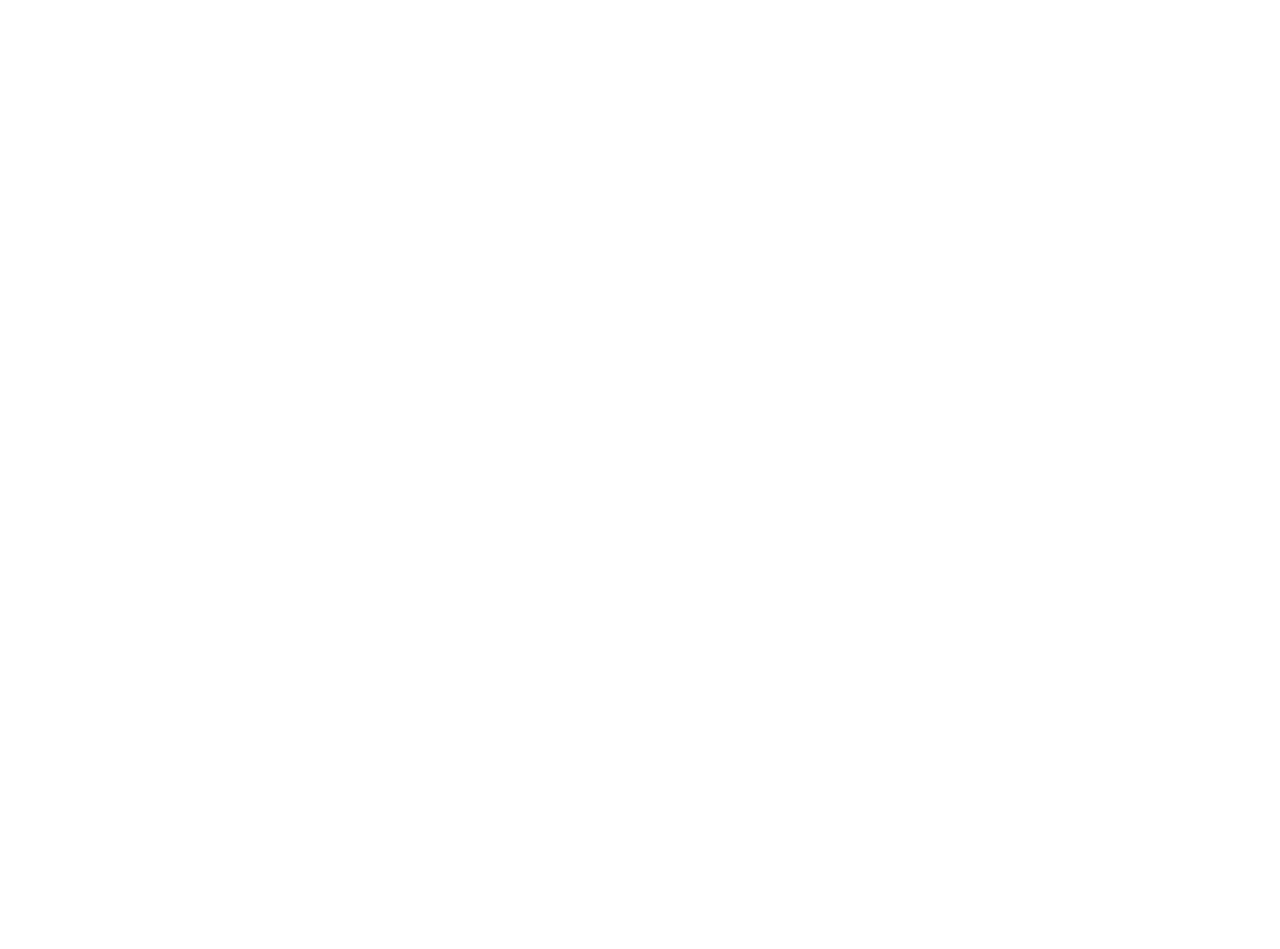
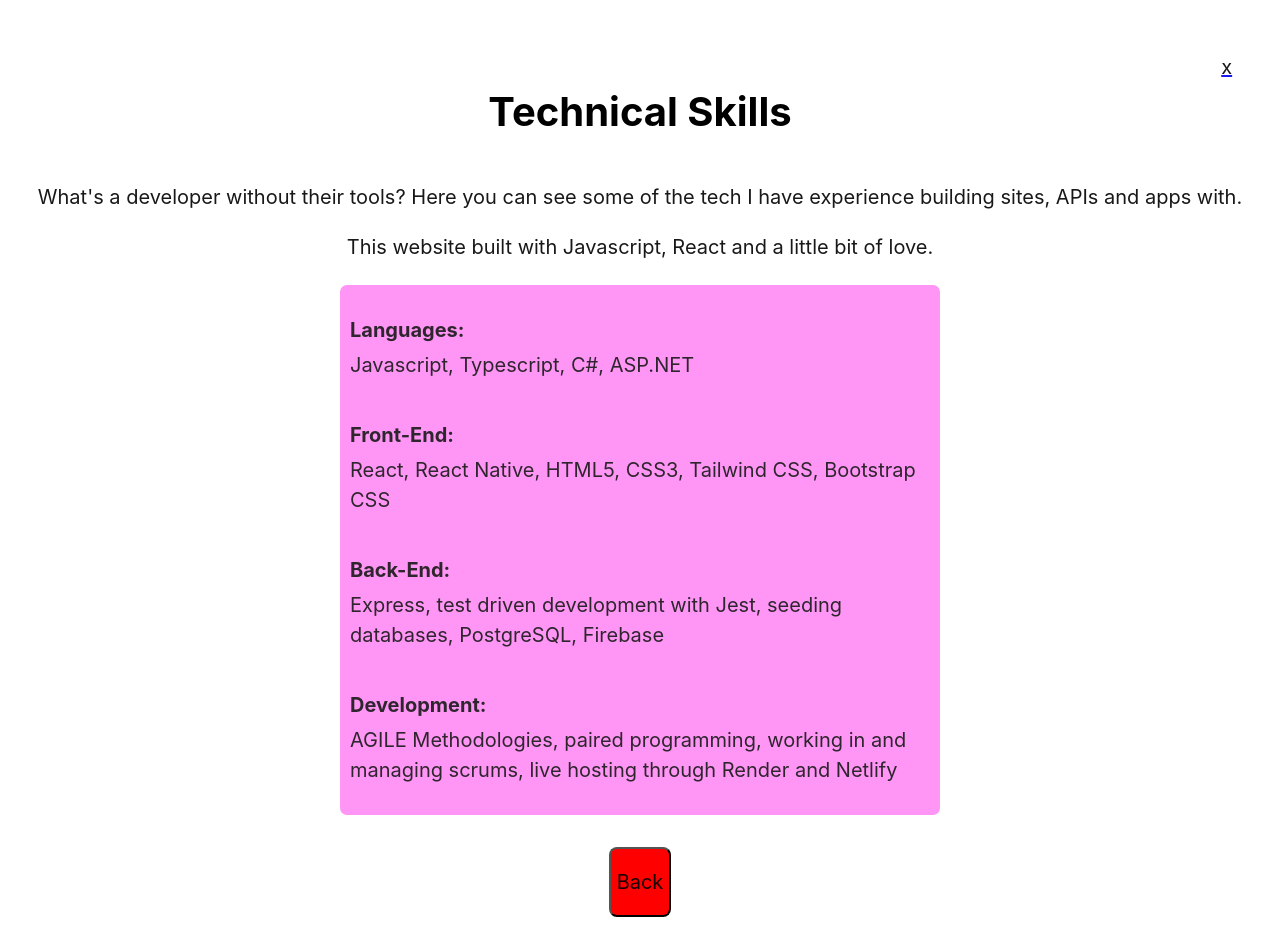
Before and after one commit to DanielCouperthwaite/urban-health, a React (Vite) app: page /contact in a window 1280 px wide. Before the commit this address had no page. Before the commit the page ends 800 px from the top, so only its background shows below. Built offline with nearby package versions, Linux system fonts and the light colour scheme.

Commit message:
adding navigation to abd pages

```diff
--- a/src/App.jsx
+++ b/src/App.jsx
@@ -5,7 +5,8 @@ import Hello from './Hello/Hello'
 import Home from './Home/Home'
 import About from "./Home/About/About";
 import Project from "./Home/Project/Project";
-import Tech from "./Home/Tech/Tech";
+import Donate from "./Home/Donate/Donate";
+import Contact from "./Home/Contact/Contact";
 import {projectsArray} from "./assets/projectsArray";
 
 function App() {
@@ -20,7 +21,8 @@ function App() {
           {/* <Route path="/" element={<Hello />} /> */}
           <Route path="/" element={<Home projects={projectsArray}/>} />
           <Route path="/about" element={<About />} />
-          <Route path="/tech" element={<Tech />} />
+          <Route path="/contact" element={<Contact />} />
+          <Route path="/donate" element={<Donate />} />
           <Route path="/project/:chosenProject" element={<Project projects={projectsArray}/>} />
         </Routes>
 
--- a/src/Home/About/About.jsx
+++ b/src/Home/Contact/Contact.jsx
@@ -1,13 +1,13 @@
 import { useState, useEffect } from 'react'
-import './About.css'
+import './Contact.css'
 import { Link } from 'react-router-dom'
 import { Box, Grow } from '@mui/material'
 
 import face from "../../assets/face.png"
-import ParticleEffectAbout from './ParticleEffectAbout'
+import ParticleEffectAbout from '../About/ParticleEffectAbout'
 
 
-export default function About () {
+export default function Contact () {
 
     const [loadOne, setLoadOne] =useState(false)
     const [loadTwo, setLoadTwo] =useState(false)
@@ -24,14 +24,14 @@ export default function About () {
     return (
         <>
 
-            <ParticleEffectAbout />
+            {/* <ParticleEffectAbout /> */}
 
             <Box>
                 <Grow in={loadOne}>
                     <div className="about">
 
                                         <div className='social-holder' style={{marginRight: "10px"}}>
-                                        <Link to="/home">
+                                        <Link to="/">
 
                                                 <p>{"x"}</p>
 
@@ -39,22 +39,26 @@ export default function About () {
                                         </div>
 
 
-                        <h3 style={{marginTop: "-20px"}}>Hello!</h3>
-                        <p>I'm Daniel Couperthwaite, a full stack developer based in Manchester.</p>
-                        <img className='face' src={face} alt="Daniel smiling for the camera"/>
+                        <h3 style={{marginTop: "-20px"}}>Technical Skills</h3>
+                        <p>What's a developer without their tools? Here you can see some of the tech I have experience building sites, APIs and apps with.</p>
+                        <p>This website built with Javascript, React and a little bit of love.</p>
                     </div>
                     </Grow>
                     <Grow in={loadTwo}>
                     <div className="about">
-                        <p>I created this site to show off some of my skills, projects, coding experience and, hopefully, a little of me as well!</p>
-                        <p>(And particle effects! Lots of particle effects!)</p>
-                        <p>I am passionate about technology and always trying to learn new skills.</p>
-                        <p>Outside of coding you can usually find me on a mountain somewhere, buried in a recipe book or trying for the thousandth time to finally play YYZ on guitar.</p>
-                        <p>So come on in. I'll put the kettle on. Make yourself at home. </p>
-
+                        <div className='tech-info'>
+                            <p className='tech-span'><strong>Languages: </strong></p>
+                            <p className='tech-p'>Javascript, Typescript, C#, ASP.NET</p>
+                            <p className='tech-span'><strong>Front-End:</strong></p>
+                            <p className='tech-p'>React, React Native, HTML5, CSS3, Tailwind CSS, Bootstrap CSS</p>
+                            <p className='tech-span'><strong>Back-End:</strong></p>
+                            <p className='tech-p'>Express, test driven development with Jest, seeding databases, PostgreSQL, Firebase</p>
+                            <p className='tech-span'><strong>Development:</strong></p>
+                            <p className='tech-p'>AGILE Methodologies, paired programming, working in and managing scrums, live hosting through Render and Netlify</p>
+                        </div>
 
                         <div>
-                                <Link to="/home">
+                                <Link to="/">
                                     <button style={{maxWidth: "200px"}}>
                                         <p>Back</p>
                                     </button>
--- /dev/null
+++ b/src/Home/Donate/Donate.css
@@ -0,0 +1,21 @@
+.tech-info {
+    border: solid white;
+    border-radius: 10px;
+    background-color: #fd02e875;
+    opacity: 0.9;
+    width: 100%;
+    max-width: 600px;
+    margin: auto;
+    text-align:left;
+}
+
+.tech-p {
+    padding: 10px;
+
+}
+
+.tech-span {
+    padding: 10px;
+    font-size: 20px;
+    margin-bottom: -35px;
+}
--- a/src/Home/Tech/Tech.jsx
+++ b/src/Home/Donate/Donate.jsx
@@ -1,5 +1,5 @@
 import { useState, useEffect } from 'react'
-import './Tech.css'
+import './Donate.css'
 import { Link } from 'react-router-dom'
 import { Box, Grow } from '@mui/material'
 
@@ -7,7 +7,7 @@ import face from "../../assets/face.png"
 import ParticleEffectAbout from '../About/ParticleEffectAbout'
 
 
-export default function Tech () {
+export default function Donate () {
 
     const [loadOne, setLoadOne] =useState(false)
     const [loadTwo, setLoadTwo] =useState(false)
@@ -24,14 +24,14 @@ export default function Tech () {
     return (
         <>
 
-            <ParticleEffectAbout />
+            {/* <ParticleEffectAbout /> */}
 
             <Box>
                 <Grow in={loadOne}>
                     <div className="about">
 
                                         <div className='social-holder' style={{marginRight: "10px"}}>
-                                        <Link to="/home">
+                                        <Link to="/">
 
                                                 <p>{"x"}</p>
 
@@ -58,7 +58,7 @@ export default function Tech () {
                         </div>
 
                         <div>
-                                <Link to="/home">
+                                <Link to="/">
                                     <button style={{maxWidth: "200px"}}>
                                         <p>Back</p>
                                     </button>
--- a/src/Home/Home.jsx
+++ b/src/Home/Home.jsx
@@ -80,7 +80,7 @@ export default function Home ({projects}) {
                         </div>
 
                         <div className="options">
-                                        <Link to="/tech">
+                                        <Link to="/contact">
                                             <button style={{borderRadius: "0px", borderLeft: "0px"}} className='home-button'>
                                                 <h2>Contact</h2>
                                             </button>
@@ -89,7 +89,7 @@ export default function Home ({projects}) {
                         </div>
 
                         <div className="options">
-                                        <Link to="/tech">
+                                        <Link to="/donate">
                                             <button style={{borderTopLeftRadius: "0px", borderBottomLeftRadius: "0px", borderLeft: "5px"}} className='home-button'>
                                                 <h2>Donate</h2>
                                             </button>
```
Also changed, not shown: src/Home/Contact/Contact.css (renamed from src/Home/Tech/Tech.css).
